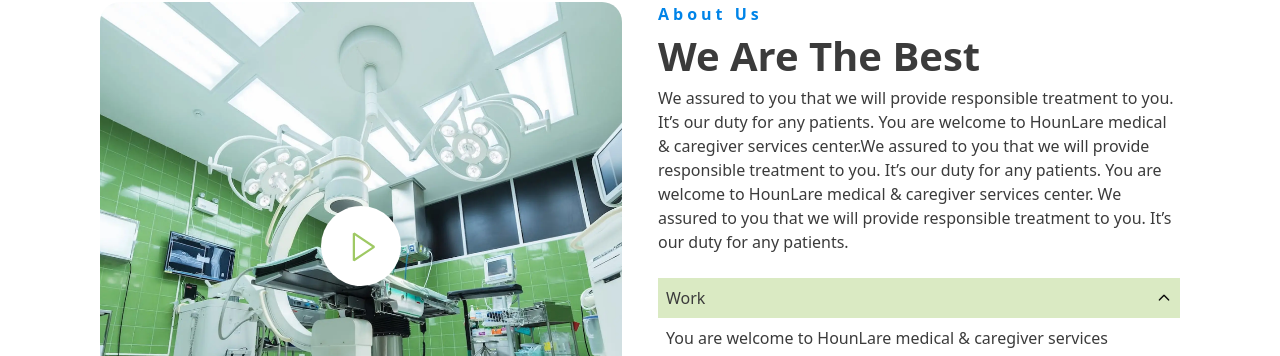
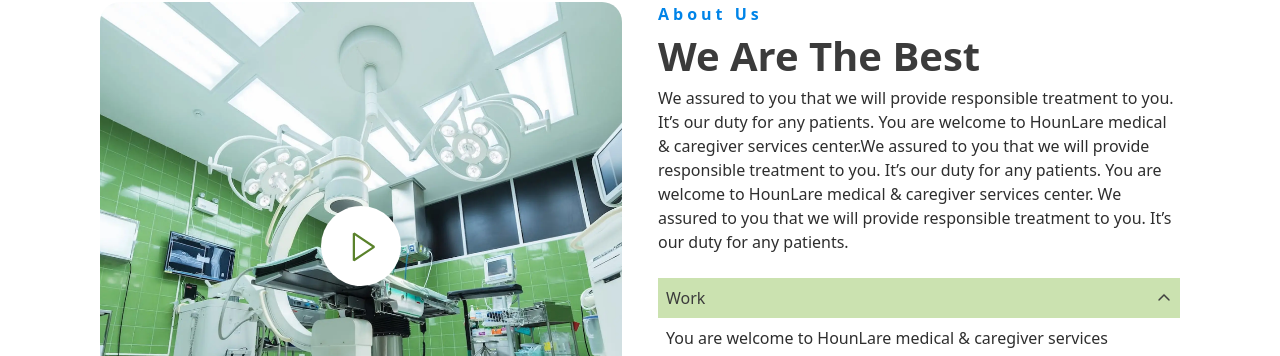
Before and after one commit to shovonBYSL/healthcare-template-react, a React (Create React App) app: page /about in a window 1280 px wide. Shown: the part 596-952 px from the top of the page. Built offline with nearby package versions, Linux system fonts and the light colour scheme.

Commit message:
minor update

```diff
--- a/src/components/about_us/AboutUs.js
+++ b/src/components/about_us/AboutUs.js
@@ -9,6 +9,7 @@
 
 // data
 import video from "../../assets/videos/dummy.mp4";
+import arrow from "../../assets/images/icons/arrowDown.svg";
 
 const AboutUs = ({ data }) => {
   const { header, title, subTitle, img, details } = data;
@@ -37,7 +38,7 @@
           />
           <div className="absolute top-1/2 left-1/2 -translate-x-1/2 -translate-y-1/2">
             <div className="bg-white h-9 lg:h-14 xl:h-20 w-9 lg:w-14 xl:w-20 relative rounded-full flex justify-center items-center">
-              <VscPlay className="text-secondary-400 lg:text-2xl xl:text-4xl z-10 ml-1 xl:ml-1.5" />
+              <VscPlay className="text-secondary-700 lg:text-2xl xl:text-4xl z-10 ml-1 xl:ml-1.5" />
               <span className="animate-ping absolute inline-flex h-full w-full rounded-full bg-white opacity-75" />
             </div>
           </div>
@@ -45,7 +46,7 @@
         <div>
           <SectionHeader label={header} />
           <SectionTitle label={title} />
-          <p className="text-tertiary-500 text-xs lg:text-sm xl:text-base mb-4 xl:mb-6">
+          <p className="text-tertiary-600 text-xs lg:text-sm xl:text-base mb-4 xl:mb-6">
             {subTitle}
           </p>
           <div>
@@ -59,16 +60,18 @@
                     }
                     animate={{
                       backgroundColor:
-                        accordionActive === id ? "#daeac3" : "#fff",
+                        accordionActive === id ? "#CBE2B0" : "#fff",
                     }}
                     className="flex justify-between items-center p-2"
                   >
                     <p className="text-tertiary-500 font-medium text-sm xl:text-base">
                       {title}
                     </p>
-                    <HiOutlineChevronDown
-                      className={`transition-all duration-300 ${
-                        accordionActive === id && "rotate-180"
+                    <img
+                      src={arrow}
+                      alt=""
+                      className={`h-4 w-4 transition-all duration-300 ${
+                        accordionActive === id && "-rotate-180"
                       }`}
                     />
                   </motion.header>
@@ -93,7 +96,7 @@
                             open: { scale: 1 },
                           }}
                           transition={{ duration: 0.4 }}
-                          className="p-2 text-tertiary-500 text-xs lg:text-sm xl:text-base"
+                          className="p-2 text-tertiary-600 text-xs lg:text-sm xl:text-base"
                         >
                           {info}
                         </motion.div>
--- a/tailwind.config.js
+++ b/tailwind.config.js
@@ -47,7 +47,7 @@
           400: "#9fc964",
           500: "#87bc3d",
           600: "#7bab38",
-          700: "#60852b",
+          700: "#5A822B",
           800: "#4a6722",
           900: "#394F1A",
         },
```
Also changed, not shown: src/assets/images/icons/arrowDown.svg (added).
